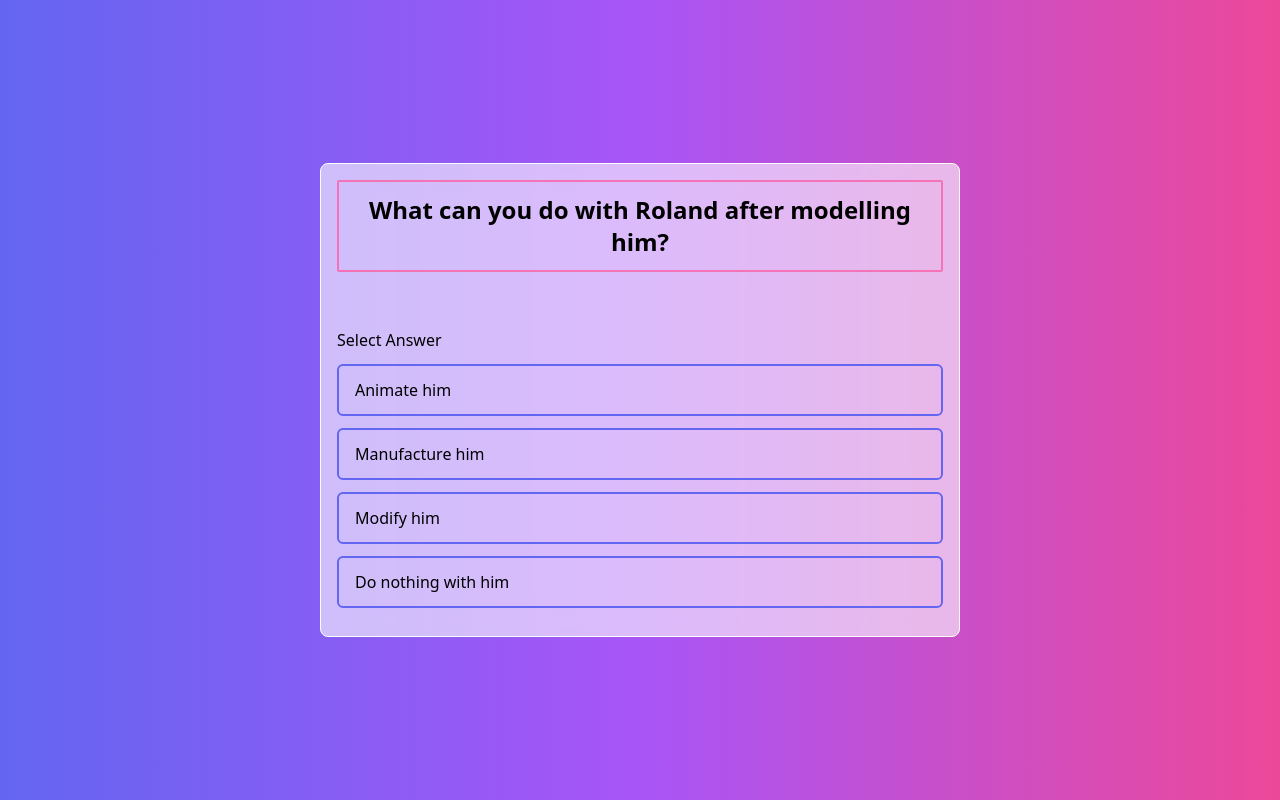
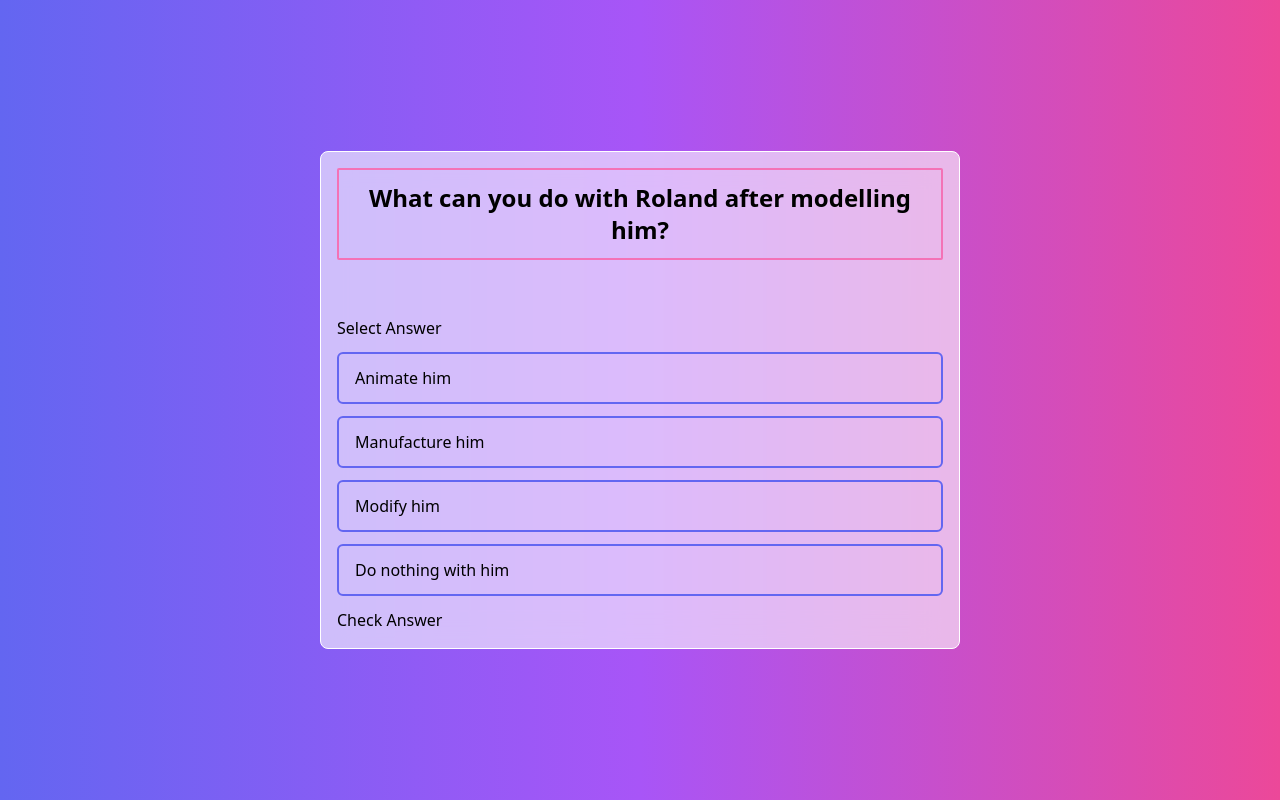
Before and after one commit to laribright/quiz-app, a Next.js app: page / in a window 1280 px wide. Built offline with nearby package versions, Linux system fonts and the light colour scheme.

Commit message:
Render Check Answer button with disabled attribute

```diff
--- a/pages/index.tsx
+++ b/pages/index.tsx
@@ -36,6 +36,8 @@ const Home = () => {
             ))}
           </ul>
         </div>
+
+        <button disabled>Check Answer</button>
       </main>
     </div>
   );
```
